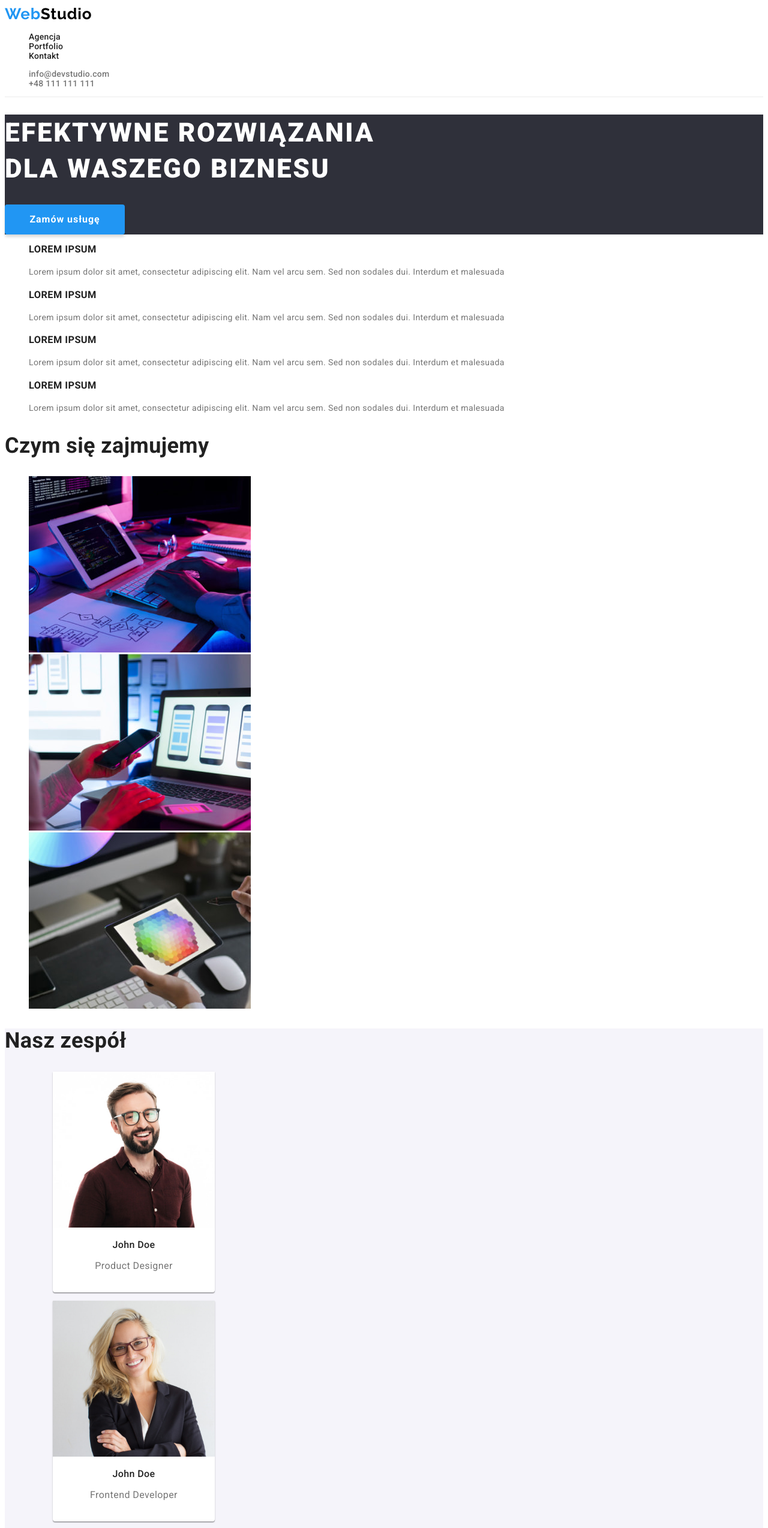
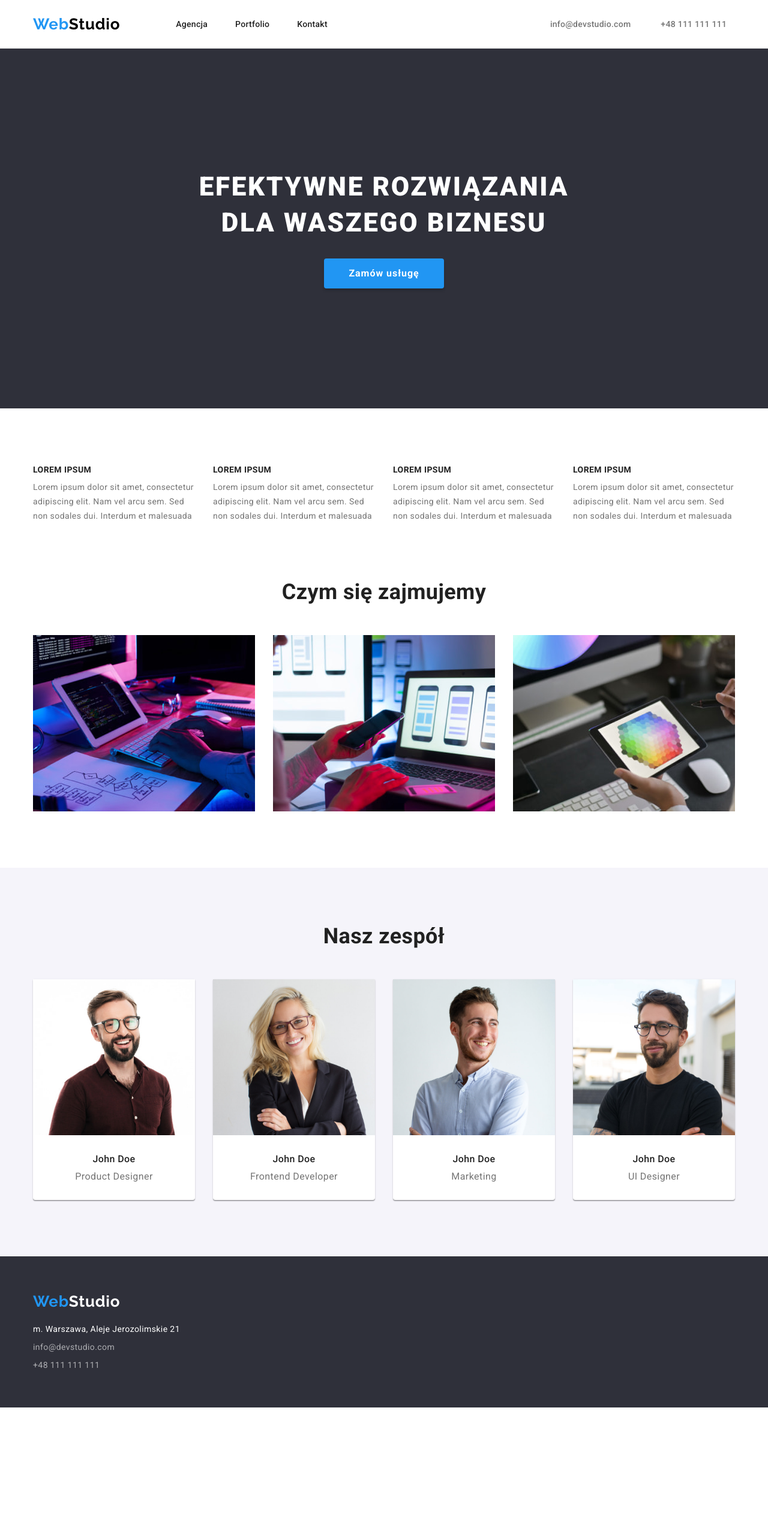
Before and after one commit to pkgorniak/goit-markup-hw-03, a plain HTML site: page index.html in a window 1280 px wide. Shown: the top 2548 px of the page at 60% size. After the commit the page ends 2347 px from the top, so only its background shows below. Drawn offline with nearby package versions, Linux system fonts and the light colour scheme.

Commit message:
Update index.html, portfolio.html, styles.css

```diff
--- a/css/styles.css
+++ b/css/styles.css
@@ -10,6 +10,11 @@
   --border-color: rgba(236, 236, 236, 1);
 }
 
+* {
+  margin: 0;
+  padding: 0;
+}
+
 /* Main body style */
 body {
   font-family: 'Roboto', sans-serif;
@@ -17,6 +22,43 @@ body {
   font-size: 14px;
   letter-spacing: 0.03em;
   color: var(--primary-text-color);
+}
+
+img {
+  display: block;
+}
+
+.section {
+  padding: 94px 0px;
+}
+
+.section:nth-of-type(2) {
+  padding-top: 0;
+}
+
+.section-white {
+  background-color: var(--white-color);
+}
+
+.section-dark-gray {
+  background-color: var(--dark-background-color);
+}
+
+.section-light-gray {
+  background-color: var(--light-background-color);
+}
+
+.nobull {
+  list-style-type: none;
+}
+
+.border-bottom {
+  border-bottom: 1px solid var(--border-color);
+}
+
+.container {
+  max-width: 1200px;
+  margin: 0 auto;
 }
 
 /* Logo style */
@@ -39,23 +81,61 @@ body {
   color: var(--white-color);
 }
 
-.nobull {
-  list-style-type: none;
+.header {
+  height: 80px;
+  display: flex;
+  align-items: center;
+  padding: 0 15px;
 }
 
-.line-break {
-  white-space: pre-line;
+.banner {
+  padding: 200px 0;
 }
 
-.border-bottom {
-  border-bottom: 1px solid var(--border-color);
+.values,
+.services,
+.team {
+  display: flex;
+  justify-content: center;
+  column-gap: 30px;
+}
+
+.footer {
+  padding: 60px 15px;
 }
 
 .nav,
 .header-contacts {
+  display: flex;
   line-height: 1.143;
   letter-spacing: 0.02em;
   font-weight: 500;
+}
+
+.nav {
+  margin: 0 371px 0 93px;
+}
+
+.nav li:not(:last-child) {
+  margin-right: 46px;
+}
+
+.header-contacts li:first-child {
+  margin-right: 50px;
+}
+
+.filter {
+  display: flex;
+  justify-content: center;
+  column-gap: 8px;
+  margin-bottom: 50px;
+}
+
+.portfolio {
+  display: flex;
+  flex-wrap: wrap;
+  justify-content: center;
+  gap: 30px;
 }
 
 .link {
@@ -83,26 +163,18 @@ body {
   color: var(--brand-color);
 }
 
-.section-white {
-  background-color: var(--white-color);
-}
-
-.section-dark-gray {
-  background-color: var(--dark-background-color);
-}
-
-.section-light-gray {
-  background-color: var(--light-background-color);
-}
-
 .heading {
   font-size: 36px;
   line-height: 1.166;
+  text-align: center;
+  margin-bottom: 50px;
 }
 
 .heading-values {
+  font-size: 14px;
   line-height: 1.143;
   text-transform: uppercase;
+  margin-bottom: 10px;
 }
 
 .heading-team {
@@ -110,12 +182,14 @@ body {
   font-size: 16px;
   line-height: 1.188;
   text-align: center;
+  margin-bottom: 10px;
 }
 
 .heading-portfolio {
   font-size: 18px;
   line-height: 2;
   letter-spacing: 0.06em;
+  margin-bottom: 4px;
 }
 
 .text-banner {
@@ -124,11 +198,14 @@ body {
   line-height: 1.364;
   letter-spacing: 0.06em;
   color: var(--white-color);
+  text-align: center;
+  margin-bottom: 30px;
 }
 
 .text-values {
   line-height: 1.714;
   color: var(--secondary-text-color);
+  max-width: 270px;
 }
 
 .text-team {
@@ -145,9 +222,13 @@ body {
 }
 
 .text-address {
+  display: flex;
+  flex-direction: column;
+  gap: 9px;
   font-style: normal;
-  line-height: 1.714;
+  line-height: 1.5;
   color: var(--white-color);
+  margin-top: 20px;
 }
 
 .button-order {
@@ -165,6 +246,8 @@ body {
   letter-spacing: 0.06em;
   color: var(--white-color);
   cursor: pointer;
+  display: block;
+  margin: 0 auto;
 }
 
 .button-filter {
@@ -193,16 +276,21 @@ body {
 
 .card-team {
   background-color: var(--white-color);
-  width: 270px;
-  height: 368px;
   box-shadow: 0px 1px 3px rgba(0, 0, 0, 0.12), 0px 1px 1px rgba(0, 0, 0, 0.14),
     0px 2px 1px rgba(0, 0, 0, 0.2);
   border-radius: 0px 0px 4px 4px;
 }
 
+.card-team > figcaption {
+  padding: 30px 0;
+}
+
 .card-portfolio {
   background-color: var(--white-color);
-  width: 370px;
-  height: 404px;
+  flex-basis: calc((1170px - 60px) / 3);
+}
+
+.card-portfolio > figcaption {
+  padding: 20px 24px;
   border: 1px solid rgb(238, 238, 238);
 }
--- a/index.html
+++ b/index.html
@@ -11,11 +11,16 @@
       href="https://fonts.googleapis.com/css2?family=Raleway:wght@700&family=Roboto:wght@400;500;700;900&display=swap"
       rel="stylesheet"
     />
+    <link
+      rel="stylesheet"
+      href="https://cdn.jsdelivr.net/npm/modern-normalize/modern-normalize.min.css"
+    />
     <link rel="stylesheet" href="./css/styles.css" />
   </head>
   <body>
     <!-- Page header -->
     <header class="section-white border-bottom">
+      <div class="container header">
         <!-- Logo is always a link -->
         <a class="logo" href="./index.html">Web<span class="logo-dark">Studio</span></a>
         <!-- Main navigation -->
@@ -43,20 +48,24 @@
             <a class="link link-contacts-header" href="tel:+48111111111">+48 111 111 111</a>
           </li>
         </ul>
+      </div>
     </header>
     <!-- Page content -->
     <main>
       <!-- Banner -->
       <div class="section-dark-gray">
+        <div class="container banner">
           <h1 class="text-banner">
             EFEKTYWNE ROZWIĄZANIA<br />
             DLA WASZEGO BIZNESU
           </h1>
           <button class="button-order" type="button">Zamów usługę</button>
         </div>
+      </div>
       <!-- Our-values section -->
-      <section>
-        <ul class="nobull">
+      <section class="section">
+        <div class="container">
+          <ul class="nobull values">
             <li>
               <h3 class="heading-values">LOREM IPSUM</h3>
               <p class="text-values">
@@ -86,11 +95,13 @@
               </p>
             </li>
           </ul>
+        </div>
       </section>
       <!-- Our-serivces section -->
-      <section>
+      <section class="section">
+        <div class="container">
           <h2 class="heading">Czym się zajmujemy</h2>
-        <ul class="nobull">
+          <ul class="nobull services">
             <li>
               <img
                 src="images/img1.jpg"
@@ -111,11 +122,13 @@
               <img src="images/img3.jpg" alt="Dlonie obslugujace tablet" width="370" height="294" />
             </li>
           </ul>
+        </div>
       </section>
       <!-- Our-team section -->
-      <section class="section-light-gray">
+      <section class="section-light-gray section">
+        <div class="container">
           <h2 class="heading">Nasz zespół</h2>
-        <ul class="nobull">
+          <ul class="nobull team">
             <li>
               <figure class="card-team">
                 <img
@@ -173,18 +186,23 @@
               </figure>
             </li>
           </ul>
+        </div>
       </section>
     </main>
     <!-- Page footer -->
     <footer class="section-dark-gray">
+      <div class="container footer">
         <!-- Logo is always a link -->
         <a class="logo" href="./index.html">Web<span class="logo-light">Studio</span></a>
         <!-- Footer contact information -->
-      <address class="text-address line-break">
-        m. Warszawa, Aleje Jerozolimskie 21
-        <a class="link link-contacts-footer" href="mailto:info@devstudio.com">info@devstudio.com</a>
+        <address class="text-address">
+          <p>m. Warszawa, Aleje Jerozolimskie 21</p>
+          <a class="link link-contacts-footer" href="mailto:info@devstudio.com">
+            info@devstudio.com
+          </a>
           <a class="link link-contacts-footer" href="tel:+48111111111">+48 111 111 111</a>
         </address>
+      </div>
     </footer>
   </body>
 </html>
```
Also changed, not shown: portfolio.html (+18 -6 lines). Lines whose indentation alone changed are shown as unchanged.
